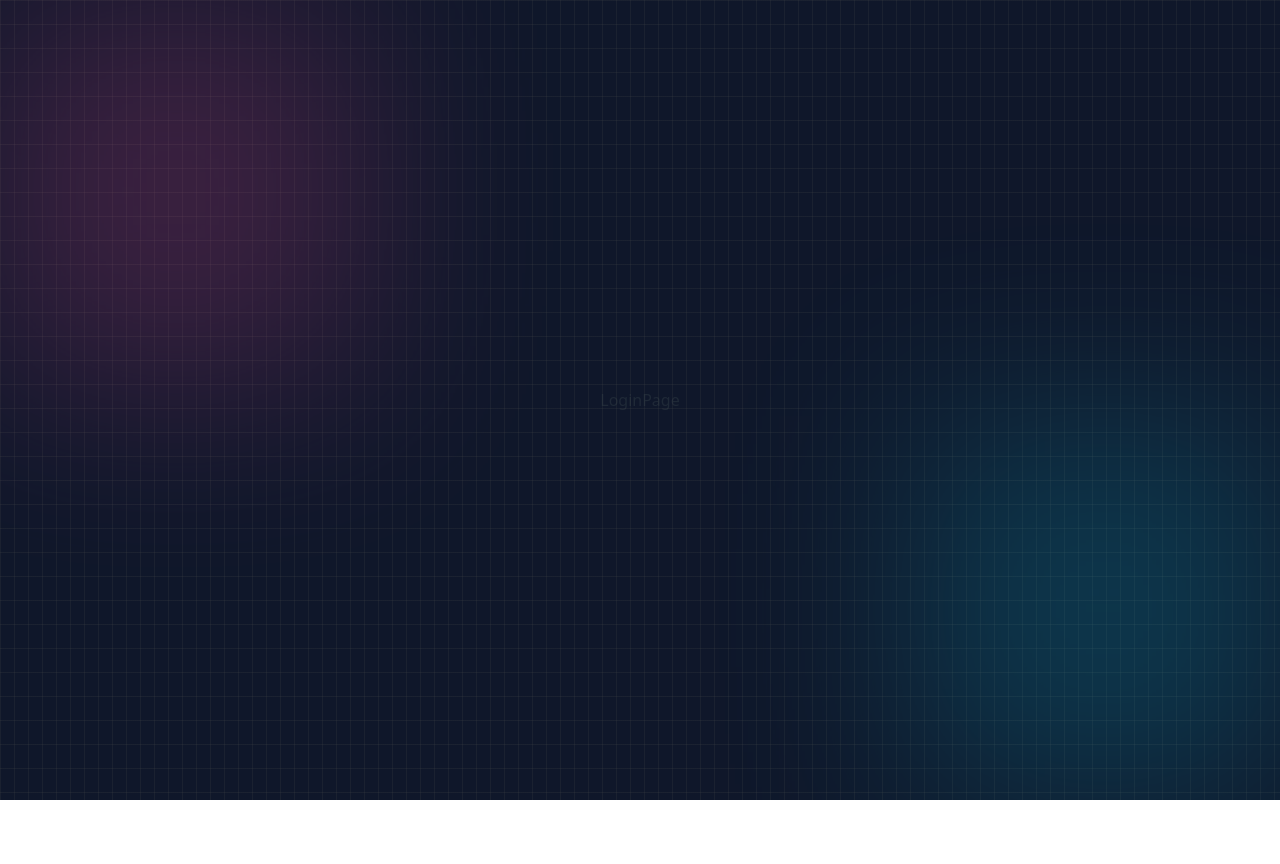
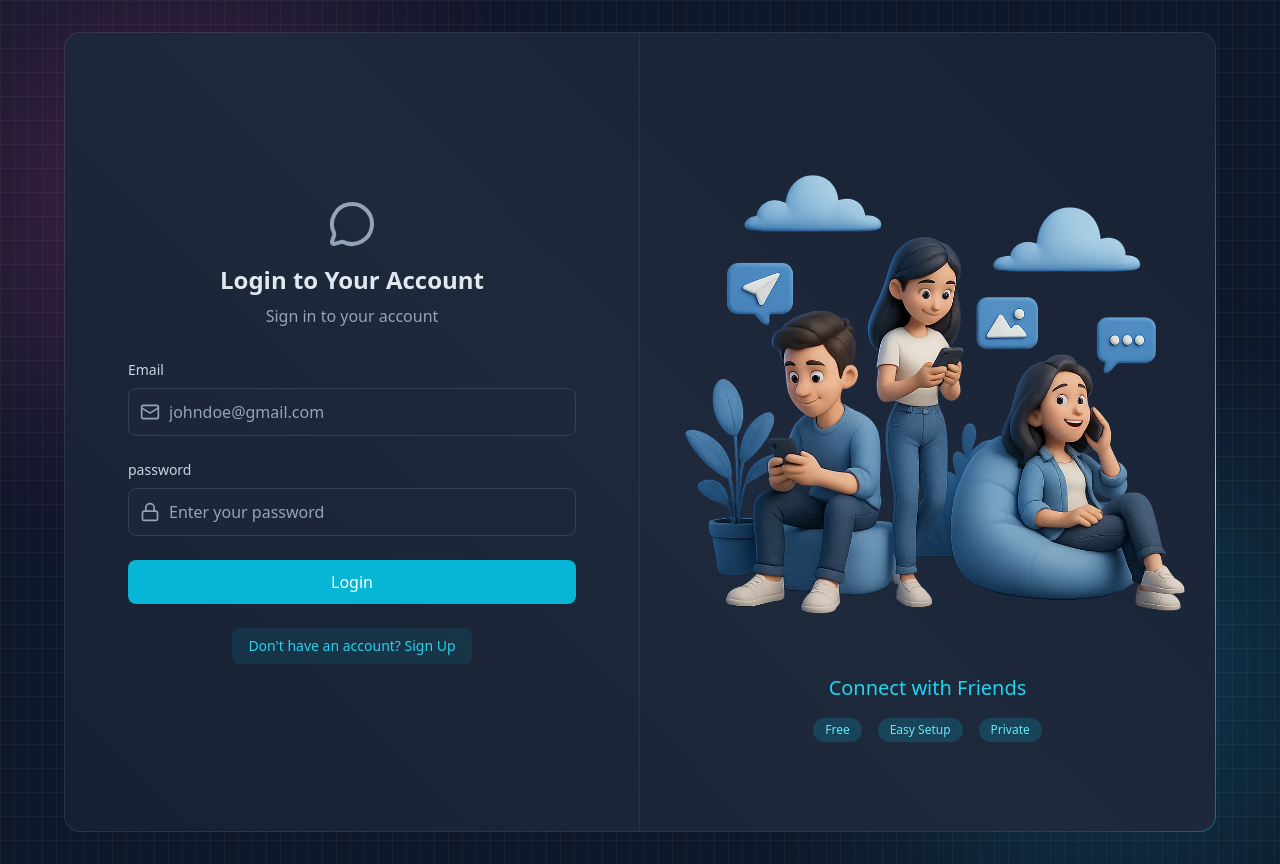
Before and after one commit to NisalSandeep/Chat-App, a React app in the folder frontend/: page /login in a window 1280 px wide. Before the commit the page ends 800 px from the top, so only its background shows below. Built offline with nearby package versions, Linux system fonts and the light colour scheme; no server answers; the HTML template or start-up script is replaced by a standard one.

Commit message:
login-logout-implement

```diff
--- a/frontend/src/pages/ChatPage.jsx
+++ b/frontend/src/pages/ChatPage.jsx
@@ -1,8 +1,13 @@
 import React from 'react'
+import { useAuthStore } from '../store/useAuthStore'
 
 const ChatPage = () => {
+  const {logout } = useAuthStore();
+
   return (
-    <div>ChatPage</div>
+    <div className='z-10'>ChatPage
+      <button onClick={logout}>logout</button>
+    </div>
   )
 }
 
--- a/frontend/src/pages/LoginPage.jsx
+++ b/frontend/src/pages/LoginPage.jsx
@@ -1,9 +1,127 @@
 import React from 'react'
+import { useState } from "react";
+import { Link } from "react-router";
+import { useAuthStore } from "../store/useAuthStore";
+import {
+  MessageCircleIcon,
+  LockIcon,
+  MailIcon,
+  LoaderIcon,
+} from "lucide-react";
+
+import { BoraderAnimatedContainer } from "../components/BoraderAnimatedContainer";
 
 const LoginPage = () => {
+
+    const [formData, setFormData] = useState({
+      email: "",
+      password: "",
+    });
+
+    const { login, isLoginIn } = useAuthStore();
+
+    const handleSubmit = (e) => {
+      e.preventDefault();
+
+      login(formData);
+    };
   return (
-    <div>LoginPage</div>
-  )
+    <div className="w-full flex items-center justify-center p-4 bg-slate-900">
+      <div className="relative w-full max-w-6xl md:h-[800px] h-[650px]">
+        <BoraderAnimatedContainer>
+          <div className="w-full flex flex-col md:flex-row">
+            {/* FORM CLOUMN - LEFT SIDE */}
+            <div className="md:w-1/2 p-8 flex items-center justify-center md:border-r border-slate-600/30">
+              <div className="w-full max-w-md">
+                <div className="text-center mb-8">
+                  <MessageCircleIcon className="w-12 h-12 mx-auto text-slate-400 mb-4" />
+                  <h2 className="text-2xl font-bold text-slate-200 mb-2">
+                    Login to Your Account
+                  </h2>
+                  <p className="text-slate-400">Sign in to your account</p>
+                </div>
+
+                <form onSubmit={handleSubmit} className="space-y-6">
+                  {/* FULL NAME FIELD */}
+
+                  {/* EMAIL FIELD */}
+                  <div>
+                    <label className="auth-input-label">Email</label>
+                    <div className="relative">
+                      <MailIcon className="auth-input-icon" />
+                      <input
+                        type="email"
+                        value={formData.email}
+                        onChange={(e) =>
+                          setFormData({ ...formData, email: e.target.value })
+                        }
+                        className="input"
+                        placeholder="johndoe@gmail.com"
+                      />
+                    </div>
+                  </div>
+
+                  {/* PASSWORD */}
+                  <div>
+                    <label className="auth-input-label">password</label>
+                    <div className="relative">
+                      <LockIcon className="auth-input-icon" />
+                      <input
+                        type="password"
+                        value={formData.password}
+                        onChange={(e) =>
+                          setFormData({ ...formData, password: e.target.value })
+                        }
+                        className="input"
+                        placeholder="Enter your password"
+                      />
+                    </div>
+                  </div>
+                  {/* SUBMIT BUTTON */}
+                  <button
+                    className="auth-btn"
+                    type="submit"
+                    disabled={isLoginIn}
+                  >
+                    {isLoginIn ? (
+                      <LoaderIcon className="w-full h-5 animate-spin text-center" />
+                    ) : (
+                      "Login"
+                    )}
+                  </button>
+                </form>
+
+                <div className="mt-6 text-center">
+                  <Link to={"/signup"} className="auth-link">
+                    Don't have an account? Sign Up
+                  </Link>
+                </div>
+              </div>
+            </div>
+            {/* FORM CLOUMN - RIGHT SIDE */}
+            <div className="hidden md:w-1/2 md:flex items-center justify-center p-6 bg-gradient-to-bl from-slate-800/20 to-transparent">
+              <div>
+                <img
+                  src="/login.png"
+                  alt="People using mobile devices"
+                  className="w-full h-auto object-contain"
+                />
+                <div className="mt-6 text-center">
+                  <h3 className="text-xl font-medium text-cyan-400">Connect with Friends</h3>
+
+                  <div className="mt-4 flex justify-center gap-4">
+                    <span className="auth-badge">Free</span>
+                    <span className="auth-badge">Easy Setup</span>
+                    <span className="auth-badge">Private</span>
+                  </div>
+                </div>
+              </div>
+            </div>
+          </div>
+        </BoraderAnimatedContainer>
+      </div>
+    </div>
+  );
 }
 
 export default LoginPage
--- a/frontend/src/store/useAuthStore.js
+++ b/frontend/src/store/useAuthStore.js
@@ -6,16 +6,35 @@
   authUser: null,
   isCheckingAuth: true,
   isSigningUp: false,
+  isLoginIn: false,
+
 
   checkAuth: async () => {
     try {
       const res = await axiosInstance.get("/auth/check");
       set({ authUser: res.data });
     } catch (error) {
-      console.log("Error in authCheck: ", error);
+      // 401 is expected when not logged in
+      if (error.response?.status !== 401) {
+        console.log("Error in authCheck: ", error);
+      }
       set({ authUser: null });
     } finally {
       set({ isCheckingAuth: false });
+    }
+  },
+
+  login: async (data) => {
+    set({ isLoginIn: true });
+    try {
+      const res = await axiosInstance.post("/auth/login", data);
+      set({ authUser: res.data });
+
+      toast.success("Logged in successfully");
+    } catch (error) {
+      toast.error(error.response.data.message);
+    } finally {
+      set({ isLoginIn: false });
     }
   },
 
@@ -32,4 +51,16 @@
       set({ isSigningUp: false });
     }
   },
+
+  logout: async () => {
+
+    try {
+      await axiosInstance.post("/auth/logout");
+      set({authUser: null});
+
+      toast.success("Logout successfully");
+    }catch (error) {
+      toast.error("Failed to logout");
+    }
+  }
 }));
```
